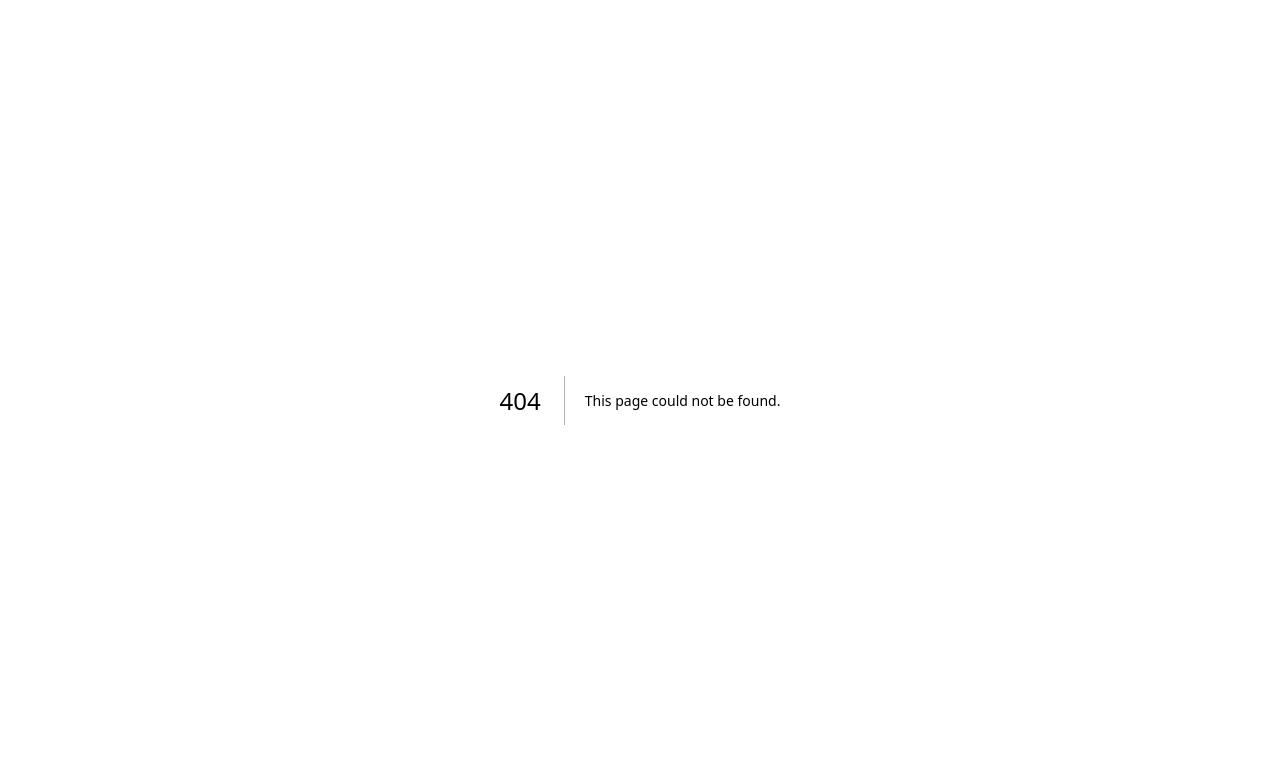
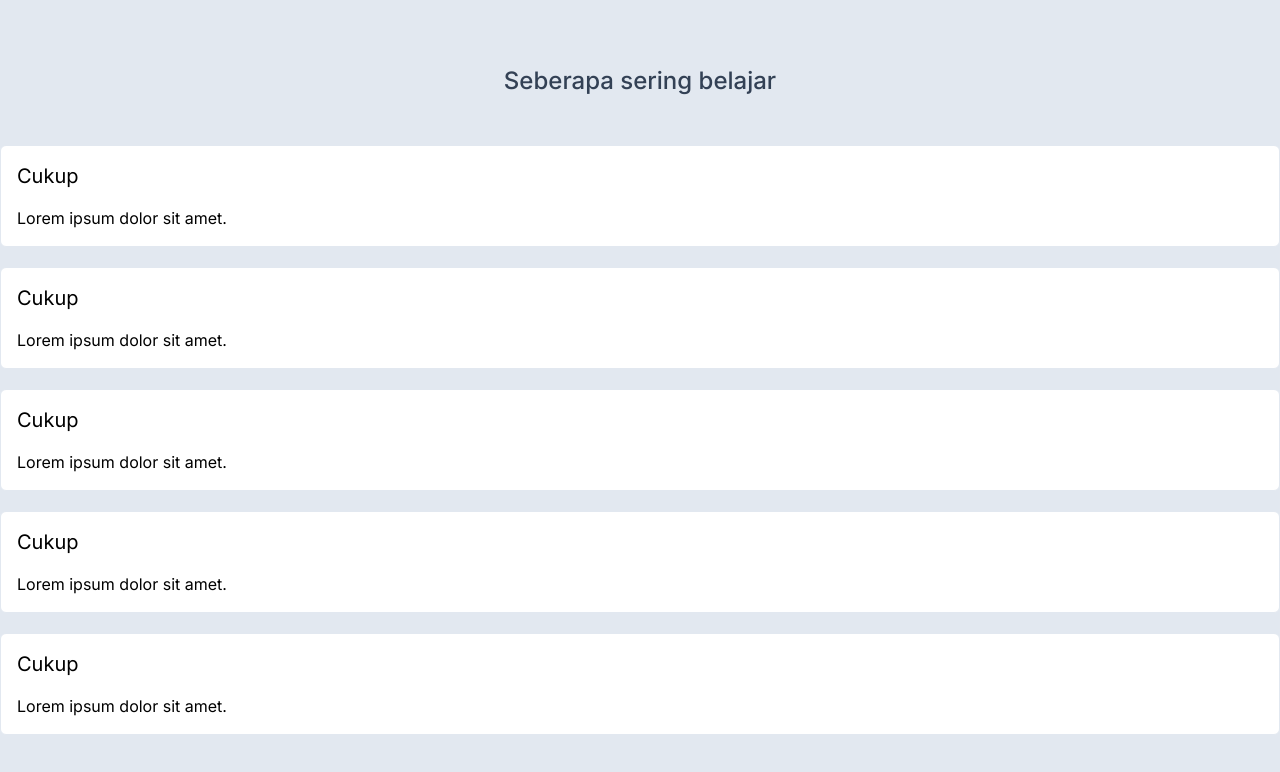
Before and after one commit to iyxan23/straighta, a Next.js app: page /auth/questions/belajar in a window 1280 px wide. Before the commit this address had no page. Shown: the top 772 px of the page. Built offline with nearby package versions, Linux system fonts and the light colour scheme.

Commit message:
add BelajarPage

```diff
--- /dev/null
+++ b/app/auth/(authorize)/questions/belajar/page.tsx
@@ -0,0 +1,22 @@
+import { CustomCard } from "@/components";
+import React from "react";
+
+const BelajarPage = () => {
+  return (
+    <div>
+      <h3 className="font-medium text-slate-700 text-2xl text-center">
+        Seberapa sering belajar
+      </h3>
+      <div className='flex flex-wrap gap-5 justify-center mt-12'>
+        {Array.from({ length: 5 }).map((_, index) => (
+          <CustomCard key={index} className="p-4 w-1/4">
+            <h4 className="text-xl">Cukup</h4>
+            <p className="mt-4">Lorem ipsum dolor sit amet.</p>
+          </CustomCard>
+        ))}
+      </div>
+    </div>
+  );
+};
+
+export default BelajarPage;
```
